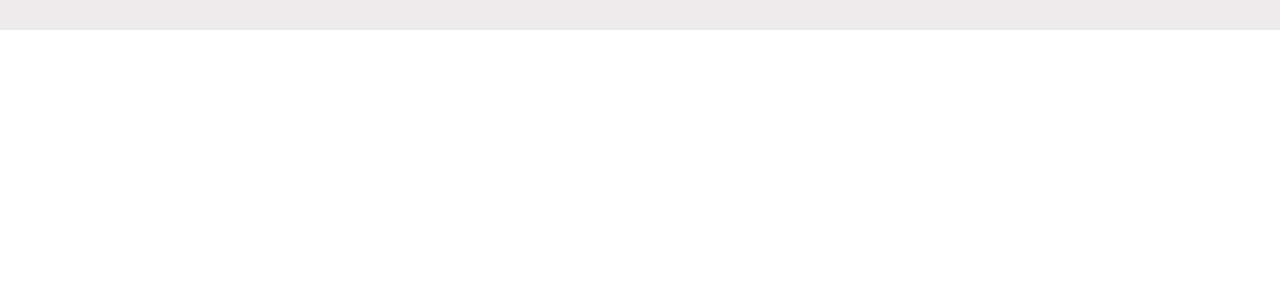
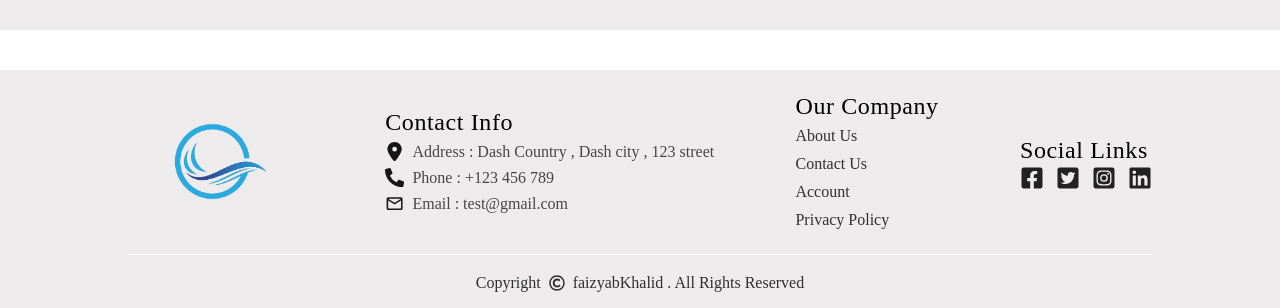
Before and after one commit to Faiz510/mern_ecom_project, a React (Vite) app in the folder frontend/: page / in a window 1280 px wide. Shown: the part 1288-1596 px from the top of the page. Before the commit the page ends 1358 px from the top, so only its background shows below. Built offline with nearby package versions, Linux system fonts and the light colour scheme; no server answers.

Commit message:
[FR-006] Footer Completed
- Organized footer columns into separate components for better
  maintainability
  - Added dummy content to footer components

```diff
--- /dev/null
+++ b/frontend/src/components/Footer/ContactInfoCol.tsx
@@ -0,0 +1,29 @@
+import { MdOutlineMail } from "react-icons/md";
+import { FaLocationDot } from "react-icons/fa6";
+import { FaPhoneAlt } from "react-icons/fa";
+
+const ContactInfoCol = () => {
+  return (
+    <div className="">
+      <h3 className="footer-col-h">Contact Info</h3>
+
+      <div className="contact-info-inner-cl">
+        <FaLocationDot />
+
+        <span className="">
+          Address : Dash Country , Dash city , 123 street
+        </span>
+      </div>
+      <div className="contact-info-inner-cl">
+        <FaPhoneAlt />
+        <span>Phone : +123 456 789</span>
+      </div>
+      <div className="contact-info-inner-cl">
+        <MdOutlineMail />
+        <span>Email : test@gmail.com</span>
+      </div>
+    </div>
+  );
+};
+
+export default ContactInfoCol;
--- /dev/null
+++ b/frontend/src/components/Footer/CopyrightRow.tsx
@@ -0,0 +1,17 @@
+import { FaRegCopyright } from "react-icons/fa";
+
+const CopyrightRow = () => {
+  return (
+    <div className="flex justify-center items-center border-t-[1px] border-white w-full text-center py-4">
+      <p className="flex items-center justify-center gap-2 mx-auto text-[1rem] font-thin opacity-80">
+        Copyright
+        <span>
+          <FaRegCopyright />
+        </span>
+        faizyabKhalid . All Rights Reserved
+      </p>
+    </div>
+  );
+};
+
+export default CopyrightRow;
--- /dev/null
+++ b/frontend/src/components/Footer/Footer.css
@@ -0,0 +1,27 @@
+footer ul li {
+  @apply my-[2px] font-light text-black/80;
+}
+
+.footer-col-h {
+  @apply text-2xl font-normal tracking-wide;
+}
+
+.socail-icons svg {
+  @apply text-2xl opacity-85;
+}
+
+.contact-info-inner-cl {
+  @apply flex  items-center gap-2 my-[2px];
+}
+
+.contact-info-inner-cl span {
+  @apply font-thin opacity-70;
+}
+
+.contact-info-inner-cl svg {
+  @apply font-thin text-[1.2rem] opacity-90;
+}
+
+a {
+  @apply hover:text-custom-secondary transition-all duration-200 hover:scale-110;
+}
--- /dev/null
+++ b/frontend/src/components/Footer/Footer.tsx
@@ -0,0 +1,26 @@
+import React from "react";
+import LogoImg from "../../assests/logo.png";
+import "./Footer.css";
+import ContactInfoCol from "./ContactInfoCol";
+import LinkCol from "./LinkCol";
+import SocialCol from "./SocialCol";
+import CopyrightRow from "./CopyrightRow";
+
+const Footer = () => {
+  return (
+    <footer className=" px-[10vw] bg-custom-primary relative bottom-0">
+      <div className="flex items-center flex-col justify-between gap-4 py-5 md:flex-row">
+        <img src={LogoImg} alt="logo Image" className="w-44" />
+
+        <ContactInfoCol />
+
+        <LinkCol />
+
+        <SocialCol />
+      </div>
+      <CopyrightRow />
+    </footer>
+  );
+};
+
+export default Footer;
--- /dev/null
+++ b/frontend/src/components/Footer/LinkCol.tsx
@@ -0,0 +1,26 @@
+import React from "react";
+import { NavLink } from "react-router-dom";
+
+const LinkCol = () => {
+  return (
+    <div className="flex flex-col justify-start">
+      <h4 className="footer-col-h">Our Company</h4>
+      <ul className="flex justify-start flex-col gap">
+        <li>
+          <NavLink to={"/"}> About Us </NavLink>
+        </li>
+        <li>
+          <NavLink to={"/"}> Contact Us </NavLink>
+        </li>
+        <li>
+          <NavLink to={"/"}> Account </NavLink>
+        </li>
+        <li>
+          <NavLink to={"/"}> Privacy Policy </NavLink>
+        </li>
+      </ul>
+    </div>
+  );
+};
+
+export default LinkCol;
--- /dev/null
+++ b/frontend/src/components/Footer/SocialCol.tsx
@@ -0,0 +1,35 @@
+import React from "react";
+import {
+  FaFacebookSquare,
+  FaTwitterSquare,
+  FaLinkedin,
+  FaInstagramSquare,
+} from "react-icons/fa";
+
+const SocialCol = () => {
+  return (
+    <div>
+      <h3 className="footer-col-h">Social Links</h3>
+
+      <div className="socail-icons flex justify-center items-center gap-3">
+        <a href="https://www.facebook.com">
+          <FaFacebookSquare />
+        </a>
+
+        <a href="https://www.twitter.com">
+          <FaTwitterSquare />
+        </a>
+
+        <a href="https://www.instagram.com">
+          <FaInstagramSquare />
+        </a>
+
+        <a href="https://www.linkedin.com">
+          <FaLinkedin />
+        </a>
+      </div>
+    </div>
+  );
+};
+
+export default SocialCol;
--- a/frontend/src/components/Navbar/Navbar.css
+++ b/frontend/src/components/Navbar/Navbar.css
@@ -7,8 +7,8 @@ ul li {
   @apply hover:text-custom-secondary;
 }
 
-ul li:hover svg,
-ul li:hover {
+nav ul li:hover svg,
+nav ul li:hover {
   transform: scale(1.1);
   transition: transform 0.3s ease;
 }
--- a/frontend/src/pages/Layouts/MainLayout.tsx
+++ b/frontend/src/pages/Layouts/MainLayout.tsx
@@ -1,11 +1,13 @@
 import { Outlet } from "react-router-dom";
 import Navbar from "../../components/Navbar/Navbar.tsx";
+import Footer from "../../components/Footer/Footer.tsx";
 
 const MainLayout = () => {
   return (
     <>
       <Navbar />
       <Outlet />
+      <Footer />
     </>
   );
 };
```
